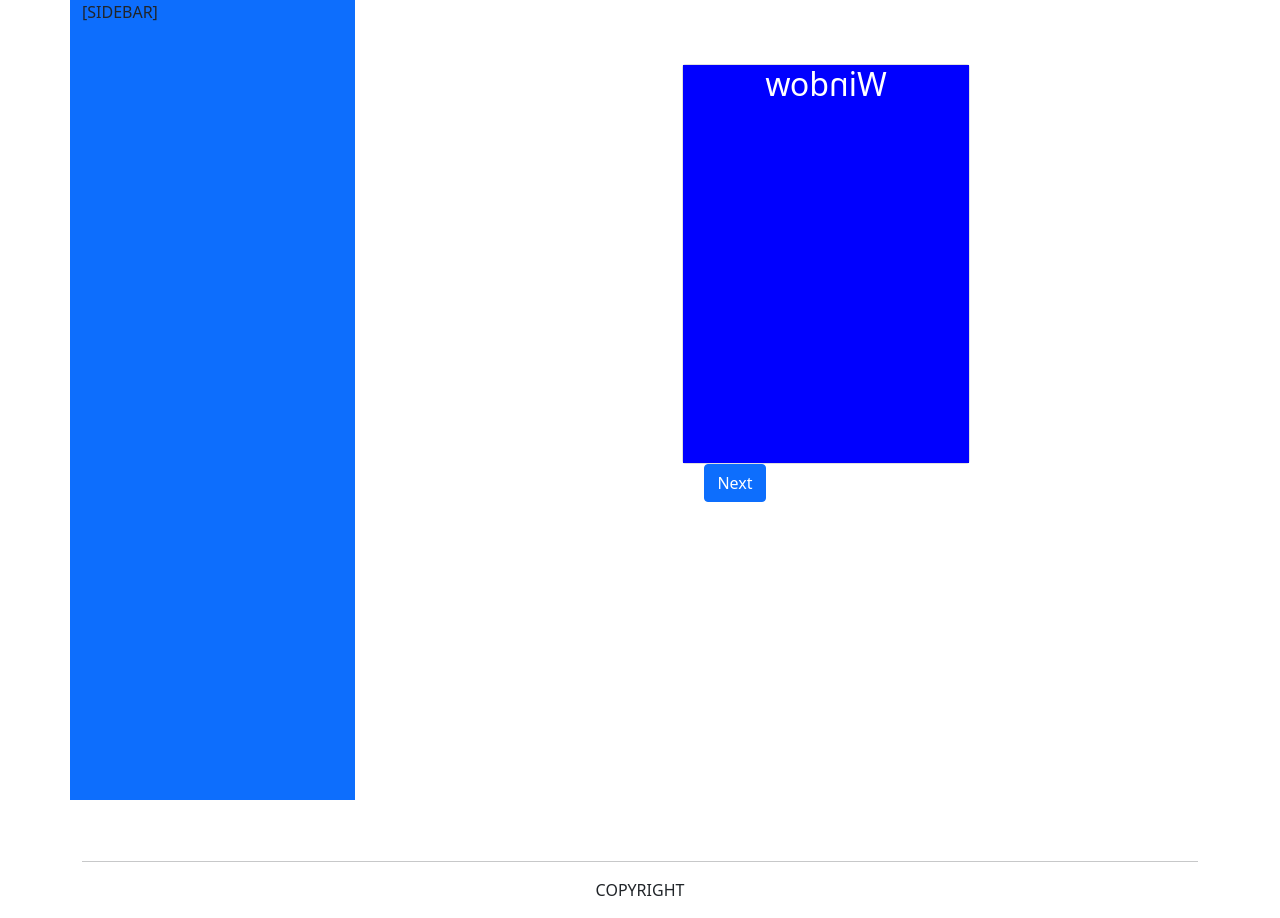
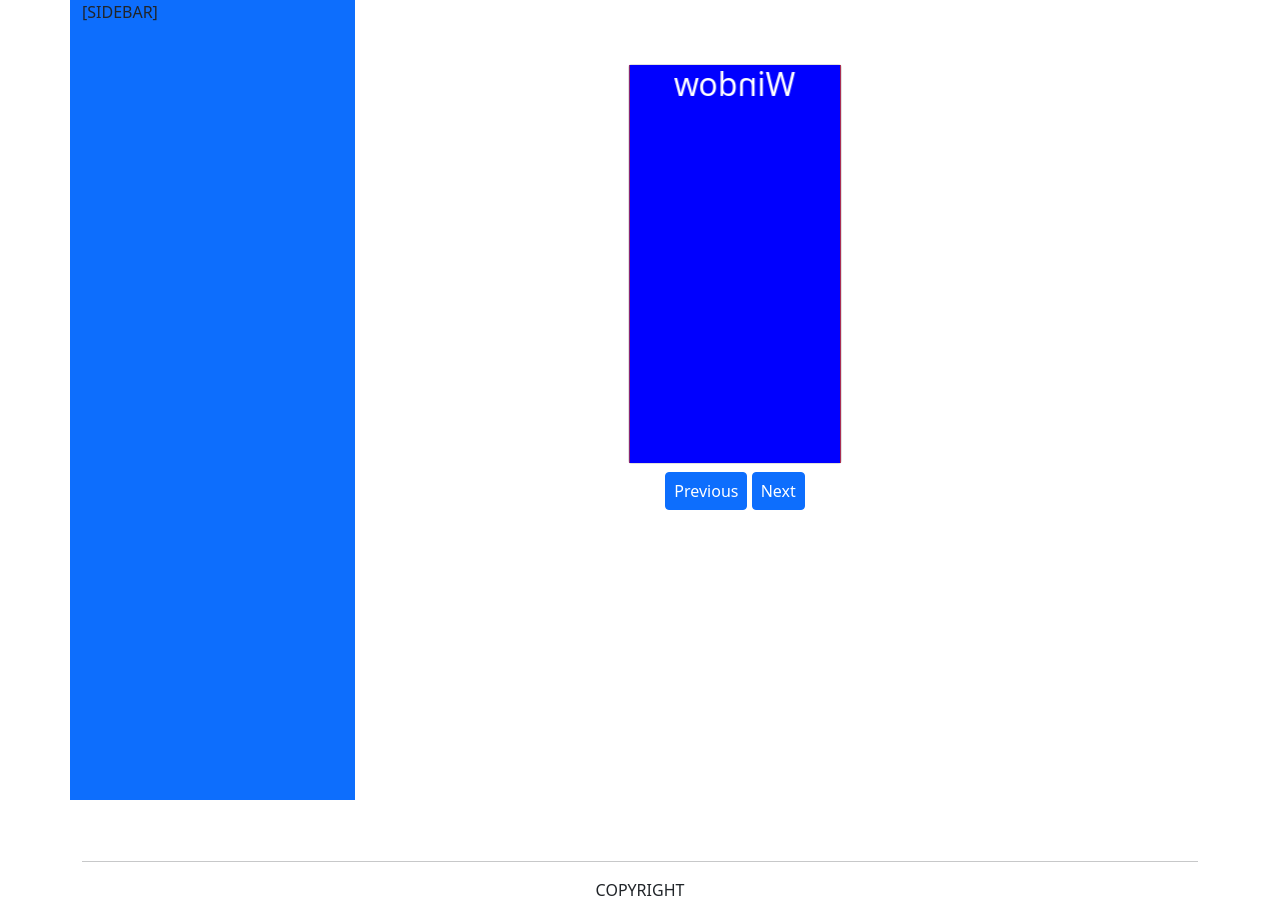
Before and after one commit to GabrielPenke292/Dutch_Cards, a CodeIgniter 4 app: template app/Views/cards.php in a window 1280 px wide. Shown: the part 42-960 px from the top of the page. Run offline with PHP 8.4 and a stand-in for CodeIgniter, Linux system fonts and the light colour scheme; the template is opened without the code that fills it: most values are stand-ins (such as "Sample title", 1, 10 or a date in 2020); some libraries are stand-ins or nearby versions.

Commit message:
add button 'previous' and new styles in front end

```diff
--- a/app/Views/cards.php
+++ b/app/Views/cards.php
@@ -4,9 +4,11 @@
 
 
     <section id="cards">
-        <div class="container w-50 text-center">
-            <div class="col-md-4 mx-auto mt-3">
-                <div class="card " id='cardWord' style="width: 18rem;" onclick='turnSide()'>
+        <div class="container">
+            <div class="row text-center">
+                <div class="col"></div>
+                <div class="col-md-4 mt-3">
+                    <div class="card " id='cardWord' onclick='turnSide()'>
                         <div class="card-front my-auto active">
                             <h2 id='dutchWord' class='text-white'>Venster</h2>
                         </div><!-- Front -->
@@ -14,9 +16,19 @@
                             <h2 id='englishWord' class='text-white'>Window</h2>
                         </div><!-- Back -->
                     </div><!-- Card -->
-                <button type="button" class="btn btn-primary" onclick="nextWord()">Next</button>
+                </div><!-- col -->
+                <div class="col"></div>
             </div>
+            <div class="row w-50 mt-2 mx-auto text-center">
+                <div class="col"></div>
+                <div class="col-md-8 text-center">
+                    <button type="button" class="btn btn-primary px-2">Previous</button>
+                    <button type="button" class="btn btn-primary px-2" onclick="nextWord()">Next</button>
                 </div>
+                <div class="col-md-2"></div>
+            </div>
+
+        </div><!-- container -->
     </section>
 <?= $this->endSection()?>
 
```
Also changed, not shown: public/assets/js/script.js. Lines whose indentation alone changed are shown as unchanged.
